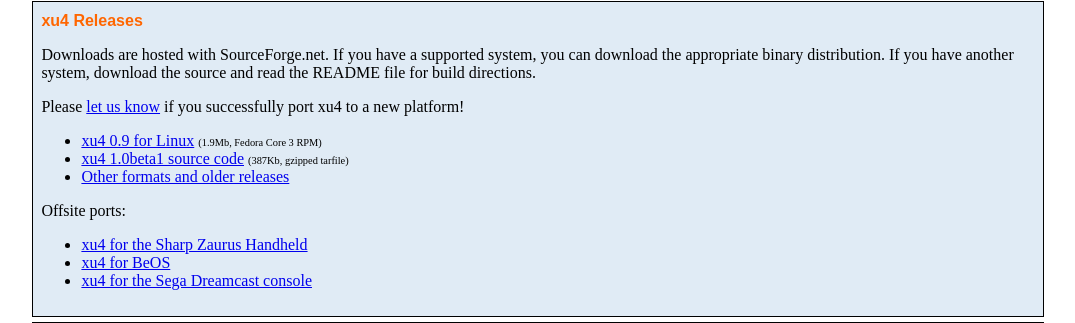
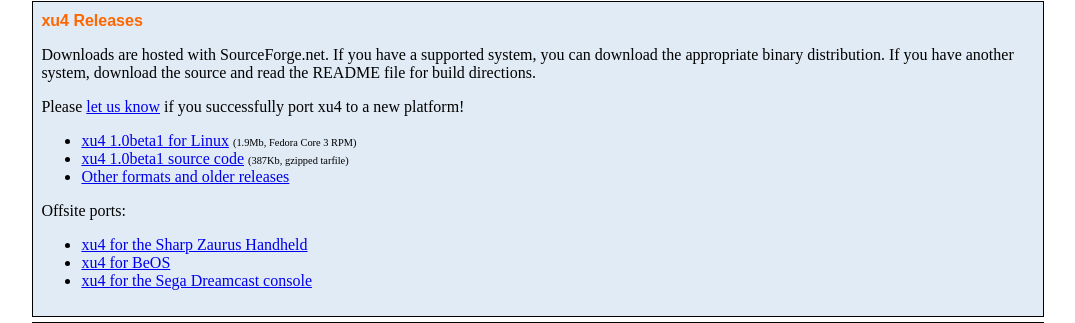
Before and after one commit to TeaRex73/xu4-raspberry, a PHP site: page /download.php in a window 1280 px wide. Shown: the part 100-423 px from the top of the page, without its empty margins (102-1177 px from the left). Run offline with PHP 8.4, Linux system fonts and the light colour scheme.

Commit message:
fixed version numbers
git-svn-id: svn://svn.code.sf.net/p/xu4/code/trunk@2307 694b2c84-8326-496a-a978-df44a0d360f4

```diff
--- a/web/download.php
+++ b/web/download.php
@@ -22,9 +22,9 @@
   <p>Downloads are hosted with SourceForge.net. If you have a supported system, you can download the appropriate binary distribution.  If you have another system, download the source and read the README file for build directions.</p>
   <p>Please <a href="http://xu4.sourceforge.net/forum/">let us know</a> if you successfully port xu4 to a new platform!</p>
   <ul>
-    <!-- <li><a href="http://prdownloads.sourceforge.net/xu4/xu4-1.0beta1-win32.exe?download">xu4 0.9 for Windows</a> <span class="details">(xxxMb, Windows .EXE, doesn't include ultima4.zip, download below)</span></li> -->
-    <li><a href="http://prdownloads.sourceforge.net/xu4/xu4-1.0beta1-1.i386.rpm?download">xu4 0.9 for Linux</a> <span class="details">(1.9Mb, Fedora Core 3 RPM)</span></li>
-    <!-- <li><a href="http://prdownloads.sourceforge.net/xu4/xu4-1.0beta1.dmg.gz?download">xu4 0.9 for Mac OS X</a> <span class="details">(xxxMb, OSX gzipped disk image)</span></li> -->
+    <!-- <li><a href="http://prdownloads.sourceforge.net/xu4/xu4-1.0beta1-win32.exe?download">xu4 1.0beta1 for Windows</a> <span class="details">(xxxMb, Windows .EXE, doesn't include ultima4.zip, download below)</span></li> -->
+    <li><a href="http://prdownloads.sourceforge.net/xu4/xu4-1.0beta1-1.i386.rpm?download">xu4 1.0beta1 for Linux</a> <span class="details">(1.9Mb, Fedora Core 3 RPM)</span></li>
+    <!-- <li><a href="http://prdownloads.sourceforge.net/xu4/xu4-1.0beta1.dmg.gz?download">xu4 1.0beta1 for Mac OS X</a> <span class="details">(xxxMb, OSX gzipped disk image)</span></li> -->
     <li><a href="http://prdownloads.sourceforge.net/xu4/xu4-1.0beta1.tar.gz?download">xu4 1.0beta1 source code</a> <span class="details">(387Kb, gzipped tarfile)</span></li>
     <li><a href="http://sourceforge.net/project/showfiles.php?group_id=36225">Other formats and older releases</a></li>
   </ul>
```
